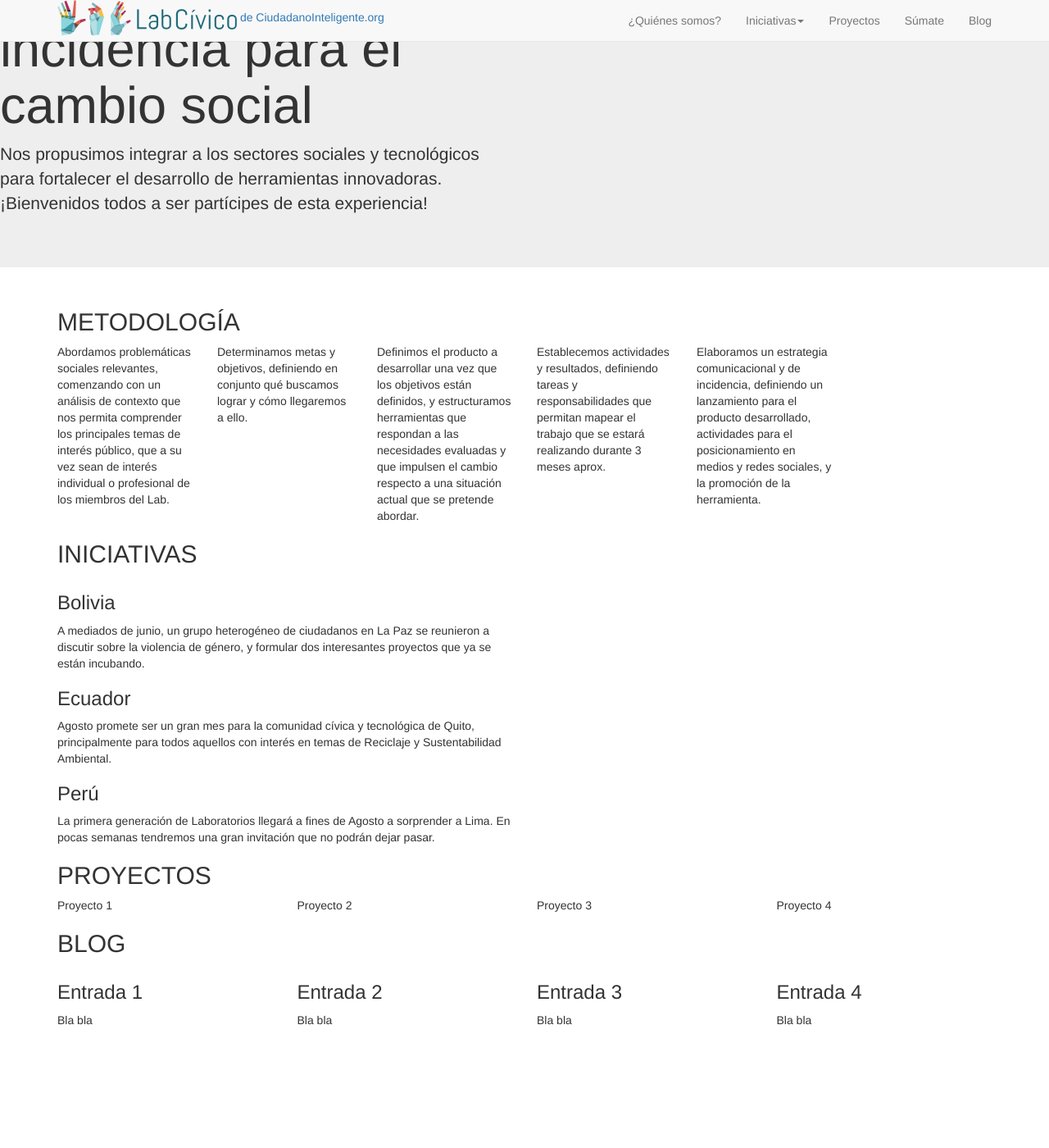
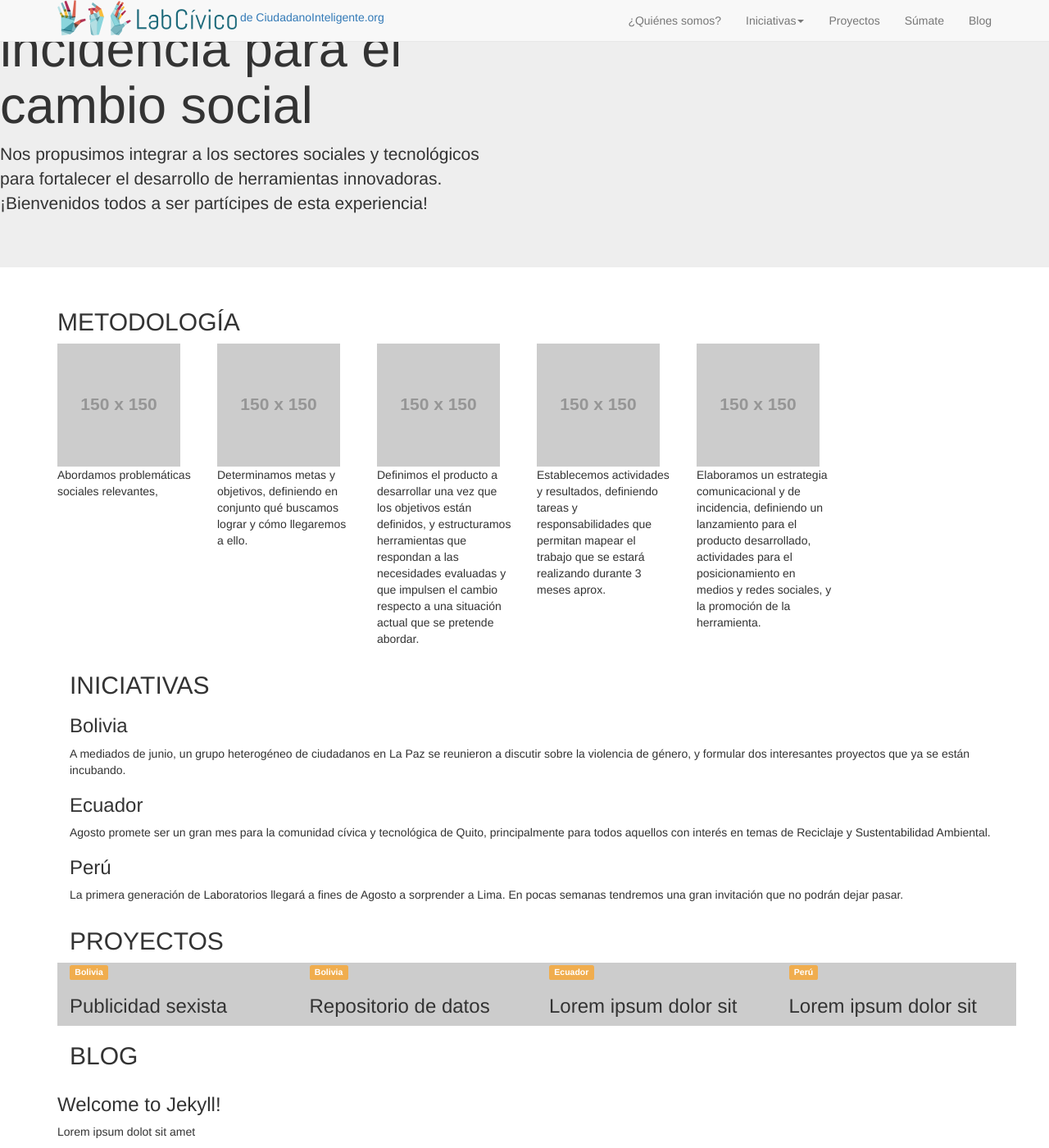
Before and after one commit to ciudadanointeligente/br.labcivico.org.github.io, a Jekyll site: the page built from index.html, in a window 1280 px wide and 1400 px high, scrolled down 482 px. Shown: the whole window at 82% size. Built offline with Jekyll 4.4.1, drawn with Linux system fonts in a browser that asks for light colours; nearby versions of some CDN libraries; before the commit the page ends 1736 px from its top, so only the background shows below that.

Commit message:
Generated general structure

```diff
--- a/_config.yml
+++ b/_config.yml
@@ -12,3 +12,11 @@ github_username:  jekyll
 
 # Build settings
 markdown: kramdown
+
+collections:
+  methodologies:
+    output: true
+  initiatives:
+    output: true
+  projects:
+    output: true
--- a/_posts/2015-07-20-welcome-to-jekyll.markdown
+++ b/_posts/2015-07-20-welcome-to-jekyll.markdown
@@ -4,6 +4,7 @@ title:  "Welcome to Jekyll!"
 date:   2015-07-20 16:42:13
 categories: jekyll update
 permalink: lolo.html
+description: Lorem ipsum dolot sit amet
 ---
 You’ll find this post in your `_posts` directory. Go ahead and edit it and re-build the site to see your changes. You can rebuild the site in many different ways, but the most common way is to run `jekyll serve`, which launches a web server and auto-regenerates your site when a file is updated.
 
--- a/index.html
+++ b/index.html
@@ -28,73 +28,48 @@ layout: default
 <div class="container">
 	<h2>METODOLOGÍA</h2>
 		<div class="row">
-			<div class="col-md-2">Abordamos problemáticas sociales relevantes, comenzando con un análisis de contexto que nos permita comprender los principales temas de interés público, que a su vez sean de interés individual o profesional de los miembros del Lab.</div>
-			<div class="col-md-2">Determinamos metas y objetivos, definiendo en conjunto qué buscamos lograr y cómo llegaremos a ello.</div>
-			<div class="col-md-2">Definimos el producto a desarrollar una vez que los objetivos están definidos, y estructuramos herramientas que respondan a las necesidades evaluadas y que impulsen el cambio respecto a una situación actual que se pretende abordar.</div>
-			<div class="col-md-2">Establecemos actividades y resultados, definiendo tareas y responsabilidades que permitan mapear el trabajo que se estará realizando durante 3 meses aprox.</div>
-			<div class="col-md-2">Elaboramos un estrategia comunicacional y de incidencia, definiendo un lanzamiento para el producto desarrollado, actividades para el posicionamiento en medios y redes sociales, y la promoción de la herramienta.</div>
-		</div>
+			{% for methodology in site.methodologies %}
+				<div class="col-md-2">
+					<img src="{{methodology.pictogram}}">
+					{{methodology.content}}
+				</div>
+      		{% endfor %}
 </div>
 
 <div class="container">
 	<h2>INICIATIVAS</h2>
-		<div class="row">
-			<div class="col-md-6">
-			<h3>Bolivia</h3>
-			A mediados de junio, un grupo heterogéneo de ciudadanos en La Paz se reunieron a discutir sobre la violencia de género, y formular dos interesantes proyectos que ya se están incubando.
-			</div>
-		</div>
-		<div class="row">
-			<div class="col-md-6">
-			<h3>Ecuador</h3>
-			Agosto promete ser un gran mes para la comunidad cívica y tecnológica de Quito, principalmente para todos aquellos con interés en temas de Reciclaje y Sustentabilidad Ambiental.
-			</div>
-		</div>
-		<div class="row">
-			<div class="col-md-6">
-			<h3>Perú</h3>
-			La primera generación de Laboratorios llegará a fines de Agosto a sorprender a Lima. En pocas semanas tendremos una gran invitación que no podrán dejar pasar.
-			</div>
-		</div>
+		<ul class="list-unstyled">
+			{% for initiative in site.initiatives %}
+			<li>
+					<h3>{{initiative.heading}}</h3>
+					{{initiative.content}}
+			</li>
+			{% endfor %}
+		</ul>
 </div>
 
 <div class="container">
 	<h2>PROYECTOS</h2>
 		<div class="row">
-			<div class="col-md-3">
-				Proyecto 1
-			</div>
-			<div class="col-md-3">
-				Proyecto 2
-			</div>
-			<div class="col-md-3">
-				Proyecto 3
-			</div>
-			<div class="col-md-3">
-				Proyecto 4
-			</div>
+			{% for project in site.projects %}
+				<div class="col-md-3" style="background-image:url({{project.image}})">
+					<span class="label label-warning">{{project.country}}</span>
+					<h3>{{project.heading}}</h3>
+				</div>
+			{% endfor %}
 		</div>
 </div>
 
 <div class="container">
 	<h2>BLOG</h2>
 		<div class="row">
-			<div class="col-md-3">
-				<h3>Entrada 1</h3>
-				Bla bla
-			</div>
-			<div class="col-md-3">
-				<h3>Entrada 2</h3>
-				Bla bla
-			</div>
-			<div class="col-md-3">
-				<h3>Entrada 3</h3>
-				Bla bla
-			</div>
-			<div class="col-md-3">
-				<h3>Entrada 4</h3>
-				Bla bla
-			</div>
-		</div>
+		<ul class="list-unstyled">
+			{% for entry in site.posts %}
+			<li>
+					<h3>{{entry.title}}</h3>
+					<p>{{entry.description}}</p>
+			</li>
+			{% endfor %}
+		</ul>
 </div>
 </div>
```
Also changed, not shown: _initiatives/ini_01.md (added, +6 -0 lines), _initiatives/ini_02.md (added, +6 -0 lines), _initiatives/ini_03.md (added, +6 -0 lines), _methodologies/method_01.md (added, +6 -0 lines), _methodologies/method_02.md (added, +6 -0 lines), _methodologies/method_03.md (added, +6 -0 lines), _methodologies/method_04.md (added, +6 -0 lines), _methodologies/method_05.md (added, +6 -0 lines), _projects/project_01.md (added, +6 -0 lines), _projects/project_02.md (added, +6 -0 lines), _projects/project_03.md (added, +6 -0 lines), _projects/project_04.md (added, +6 -0 lines), _layouts/initiative.html (added), _layouts/methodology.html (added), 1 more files.
